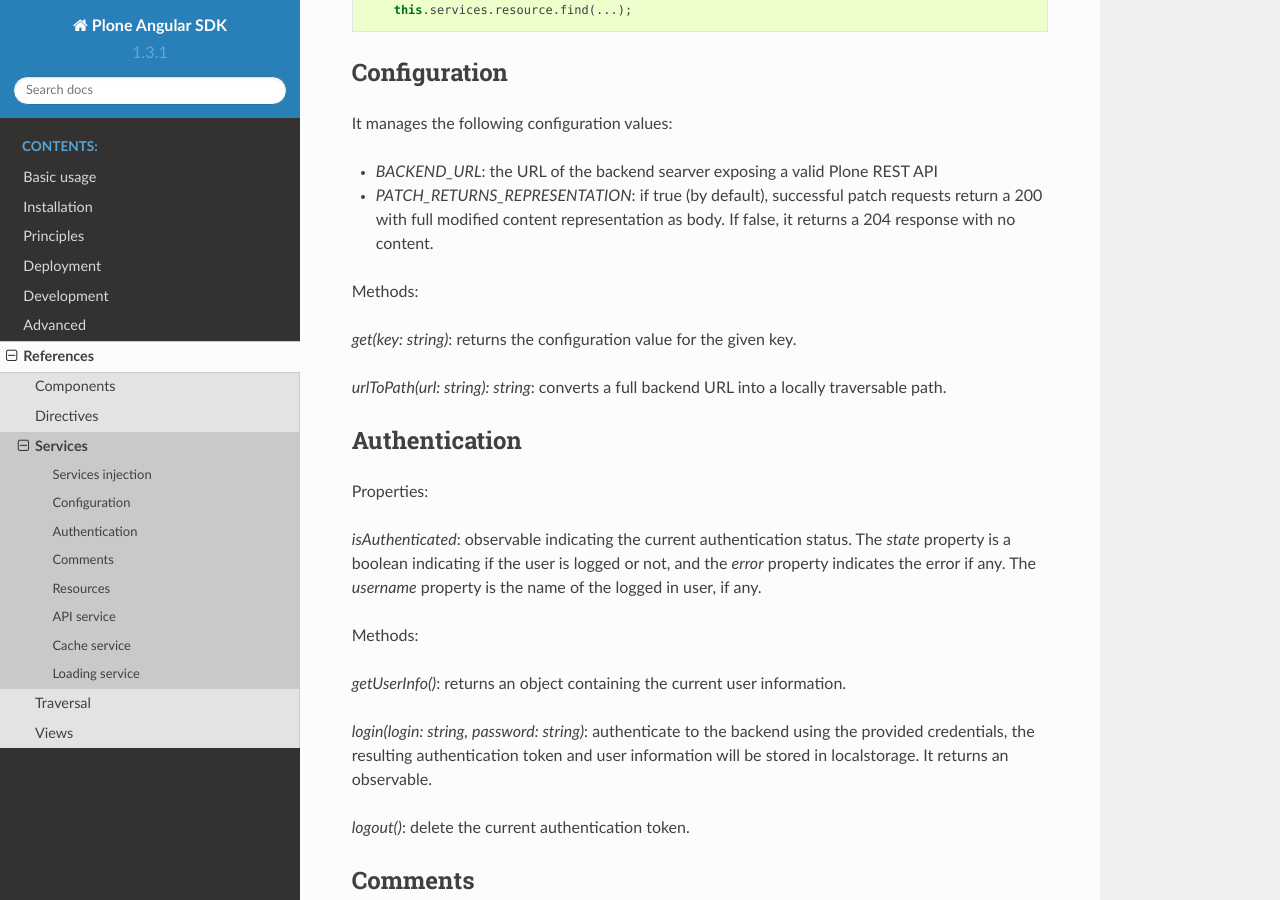
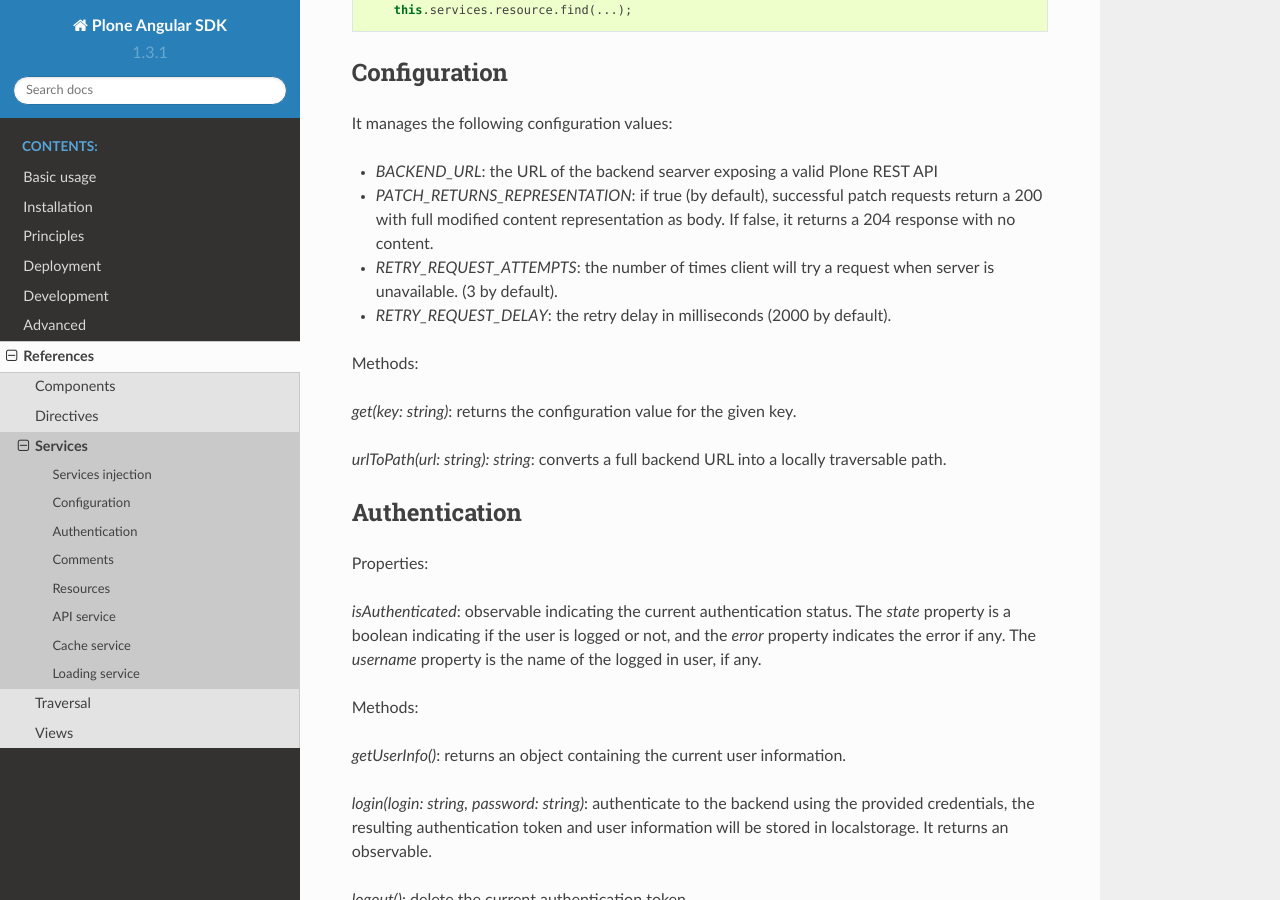
Before and after one commit to plone/plone.restapi-angular, a Sphinx documentation site: the page built from docs/reference/services.rst, in a window 1280 px wide and 900 px high, scrolled down 416 px. Built offline with Sphinx 7.4.7 and the Read the Docs theme 2.0.0, drawn with Linux system fonts in a browser that asks for light colours.

Commit message:
We can configure request retries

```diff
--- a/docs/reference/services.rst
+++ b/docs/reference/services.rst
@@ -26,6 +26,8 @@ It manages the following configuration values:
 - `PATCH_RETURNS_REPRESENTATION`: if true (by default), successful patch requests return a 200
   with full modified content representation as body.
   If false, it returns a 204 response with no content.
+- `RETRY_REQUEST_ATTEMPTS`: the number of times client will try a request when server is unavailable. (3 by default).
+- `RETRY_REQUEST_DELAY`: the retry delay in milliseconds (2000 by default).
 
 Methods:
 
```
Also changed, not shown: CHANGELOG.md (+2 -0 lines), 1 other file.
